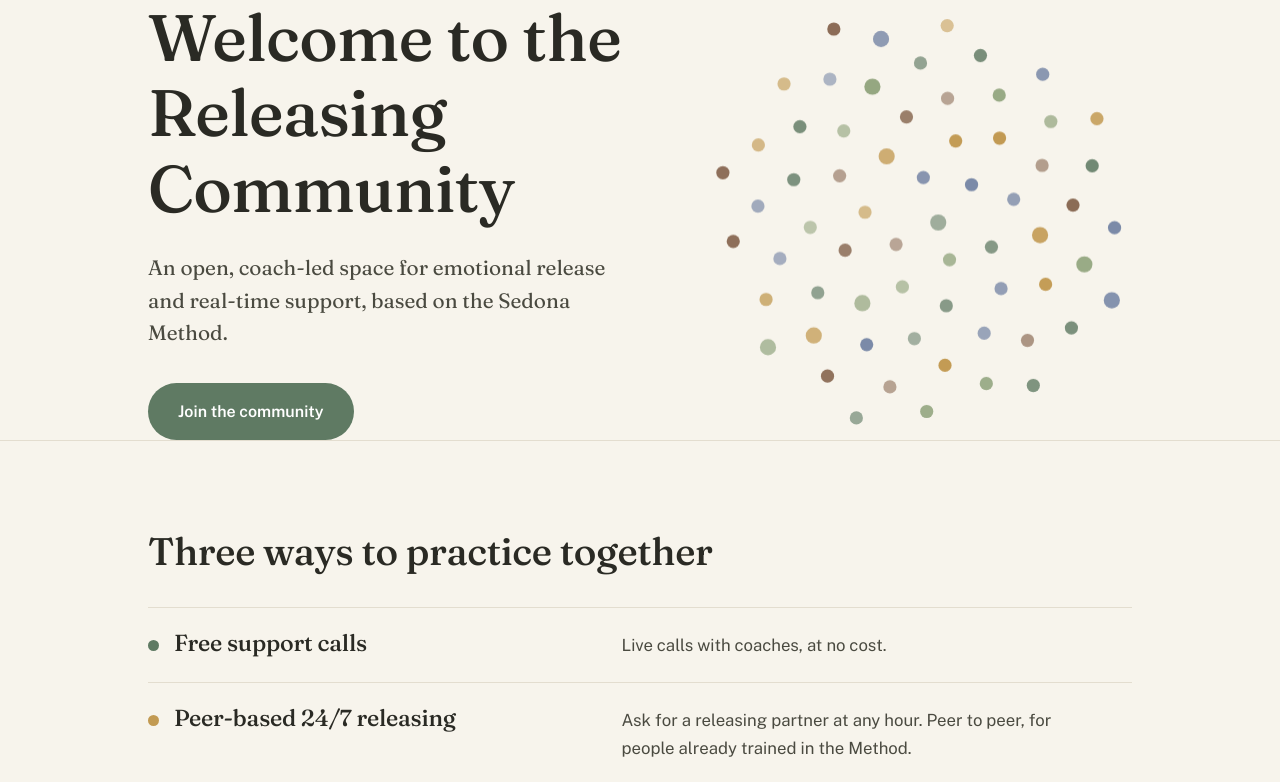
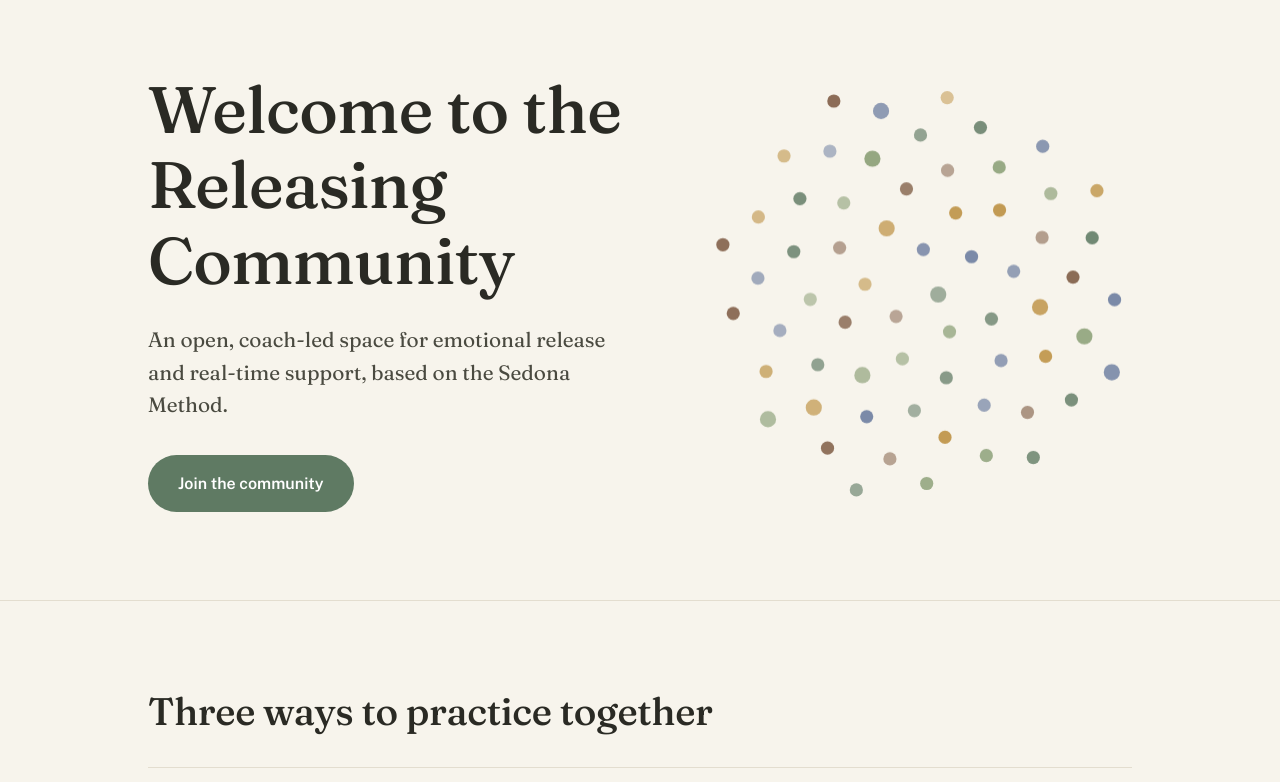
Before and after one commit to stevenrobertcarlson/releasing-community-site, a plain HTML site: page index.html in a window 1280 px wide. Shown: the top 782 px of the page. Drawn offline with nearby package versions, Linux system fonts and the light colour scheme.

Commit message:
Fix hero padding selector
Co-Authored-By: Claude Sonnet 5.5 <noreply@anthropic.com>
Claude-Session: https://claude.ai/code/session_01674KjtbhpKPoNd2J4xv8Qu

```diff
--- a/index.html
+++ b/index.html
@@ -54,8 +54,7 @@ a{color:inherit}
 section{border-top:1px solid var(--rule)}
 
 /* top bar + hero */
-.bar{padding:18px 0}
-.bar .hero{padding:72px 0 88px}
+.hero{padding:72px 0 88px}
 .hero .wrap{display:grid;grid-template-columns:minmax(0,6fr) minmax(0,5fr);gap:48px;align-items:center}
 .hero h1{font-size:clamp(2.4rem,5.6vw,4.1rem);font-weight:500;margin:0 0 26px}
 .hero .lede{font-family:var(--serif);font-size:1.3rem;line-height:1.55;color:#4a4a40;max-width:34ch;margin-bottom:34px}
```
